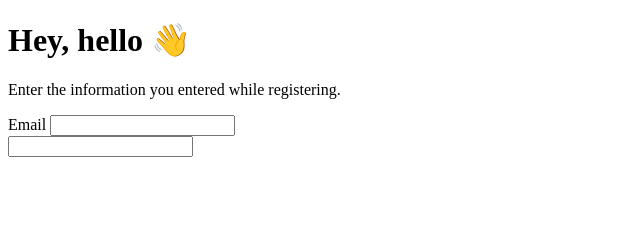
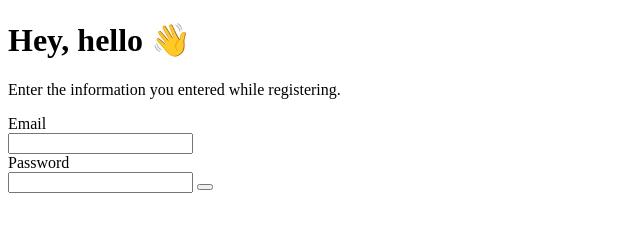
Before and after one commit to godriceeichie/Javascript-Assignment, a plain HTML site: page Javascript Form Assignment/index.html in a window 1280 px wide. Shown: the whole page, without its empty margins (0-640 px from the left). Drawn offline with Linux system fonts and the light colour scheme.

Commit message:
Created the base style for the signup form

```diff
--- a/Javascript Form Assignment/index.html
+++ b/Javascript Form Assignment/index.html
@@ -17,12 +17,17 @@
         <form action="">
             <div class="email-container">
                 <label for="email">Email</label>
-                <input type="email" name="email" id="email">
+                <div class="email">
+                    <input type="email" name="email" id="email">
+                </div>
             </div>
             <div class="password-container">
-                <label for="password"></label>
+                <label for="password">Password</label>
                 <div class="password">
                     <input type="password" name="" id="password">
+                    <button>
+                        <i class="fa-light fa-eye"></i>
+                    </button>
                 </div>
             </div>
         </form>
```
